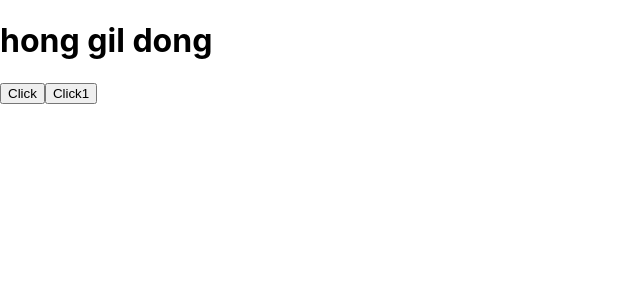
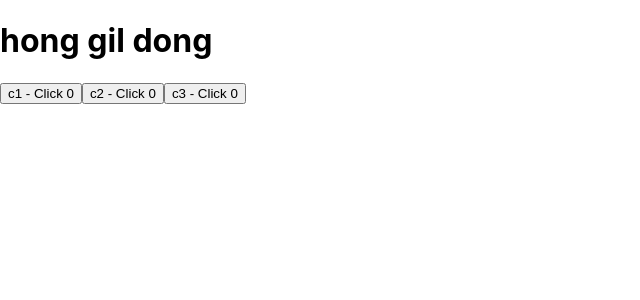
Before and after one commit to braverokmc79/Rreact-KossieCoder, a React (Create React App) app: page / in a window 1280 px wide. Shown: the top 300 px of the page, without its empty margins (0-640 px from the left). Built offline with nearby package versions, Linux system fonts and the light colour scheme.

Commit message:
07 컴포넌트로 반복 제거

```diff
--- a/src/App.js
+++ b/src/App.js
@@ -1,33 +1,18 @@
   import { useEffect, useState } from 'react';
   import './App.css';
+  import Counter from './components/Counter';
 
   function App() {
-  const [count, setCount] = useState(0);
-  const [kossie, setKossie] = useState(0);
-
-  useEffect(() => {
-    console.log("count :", count);
-  }, [count]);
-
-
-  useEffect(() => {
-    console.log("first rendering");
-  }, []);
-
-  const increment = () => {
-    setCount(count + 1);
-  }
 
     return (
       <div className="App">
         <h1>hong gil dong</h1>
-      <button onClick={increment}>Click</button>
-      <button onClick={() => {
-        console.log("kossie", kossie);
-        setKossie(kossie + 1);
-      }}>Click1</button>
+        <Counter name="c1" />
+        <Counter name="c2" />
+        <Counter name="c3" />
       </div >
     );
 
+
   }
   export default App;
--- /dev/null
+++ b/src/components/Counter.js
@@ -0,0 +1,17 @@
+import React, { useState } from 'react';
+
+const Counter = (props) => {
+    const { name } = props;
+    const [count, setCount] = useState(0);
+
+    const increment = () => {
+        setCount(count + 1);
+    }
+
+    return (
+        <button onClick={increment}>{name} - Click {count}</button>
+    );
+
+};
+
+export default Counter;
```
Lines whose indentation alone changed are shown as unchanged.
